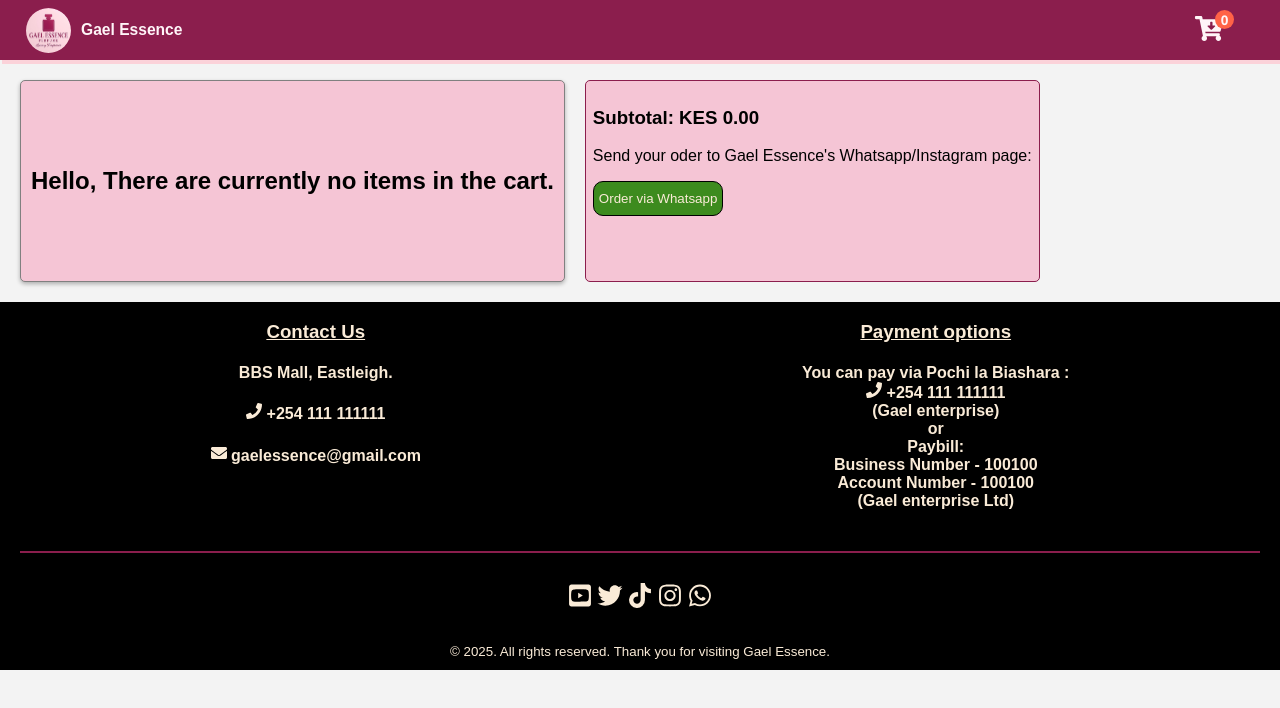
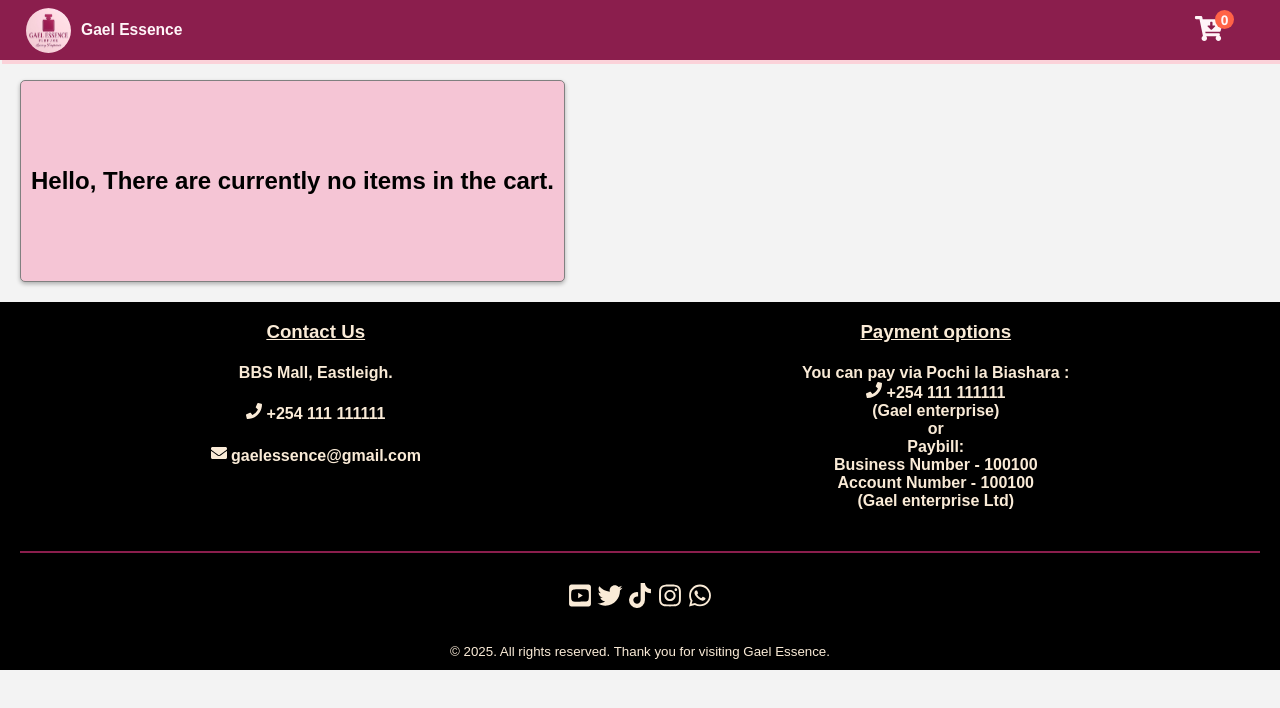
Before and after one commit to KenKambi/gael, a React (Vite) app: page /cart in a window 1280 px wide. Shown: the top 708 px of the page. Built offline with nearby package versions, Linux system fonts and the light colour scheme.

Commit message:
cart page updates

```diff
--- a/components/cartpage/CartPage.jsx
+++ b/components/cartpage/CartPage.jsx
@@ -10,7 +10,7 @@
   const formattedTotal = total.toLocaleString("en-US", {
     minimumFractionDigits: 2,
     maximumFractionDigits: 2,
-          })
+  });
 
   const message = encodeURIComponent(
     `Hello, I would like to order:\n\n` +
@@ -25,7 +25,7 @@
   );
 
   // const instagramLink = `https://www.instagram.com/direct/t/bossyboy_ke?text=${message}`;
-  const whatsappLink = `https://wa.me/254757382779?text=${message}`;
+  const whatsappLink = `https://wa.me/254758360451?text=${message}`;
   return (
     <div className="my-orders">
       {props.cart.length === 0 ? (
@@ -54,13 +54,10 @@
           })}
         </div>
       )}
+      {props.cart.length !== 0 ? (
         <div className="checkout-section">
-        <h3>
-          {" "}
-          Subtotal: KES{" "}
-          {formattedTotal}{" "}
-        </h3>
-        <p> Send your oder to Gael Essence's Whatsapp/Instagram page:</p>
+          <h3> Subtotal: KES {formattedTotal} </h3>
+          <p> Send your oder to Gael Essence's Whatsapp page:</p>
           {/* <a href={instagramLink} target="_blank">
           <button> Order via Intagram</button>
         </a> */}
@@ -68,6 +65,9 @@
             <button> Order via Whatsapp</button>
           </a>
         </div>
+      ) : (
+        ""
+      )}
     </div>
   );
 }
```
Lines whose indentation alone changed are shown as unchanged.
